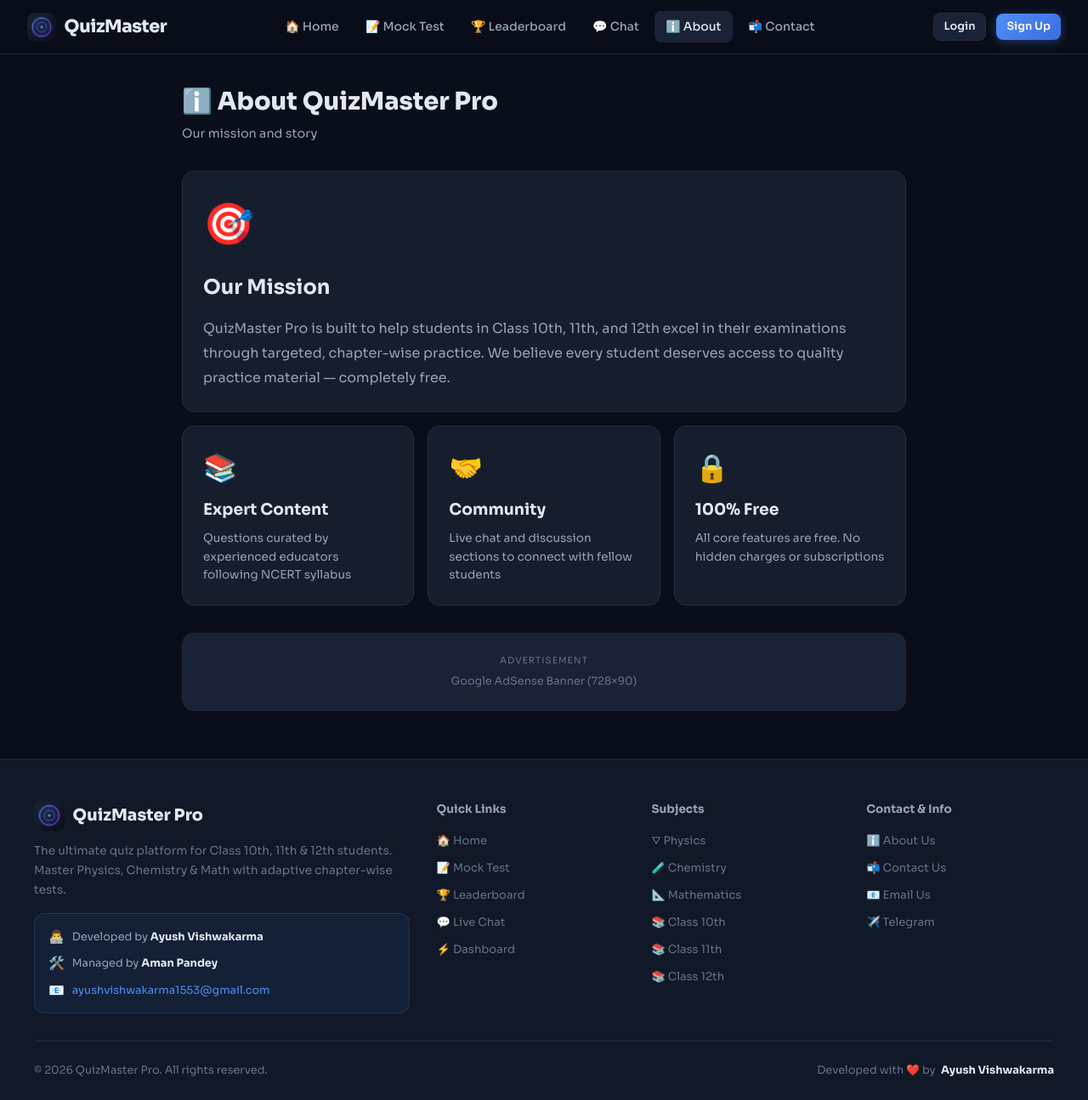
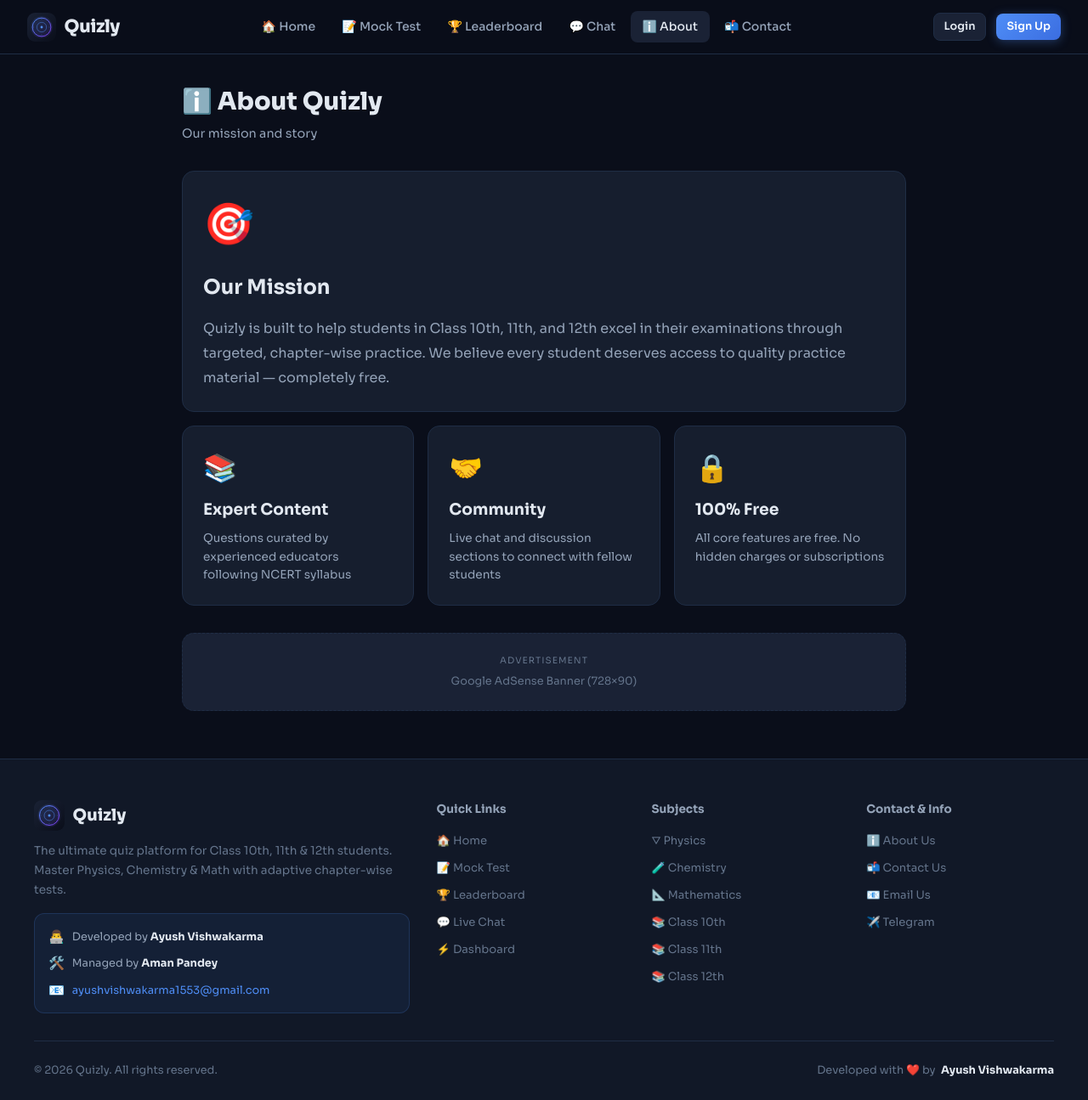
Before and after one commit to Anurag-max444/Test-Series, a Flask app: page /about in a window 1280 px wide. Shown: the whole page at 85% size. Run offline with Flask 3, Linux system fonts and the light colour scheme; some libraries are stand-ins or nearby versions.

Commit message:
v8 quizly

```diff
--- a/templates/about.html
+++ b/templates/about.html
@@ -1,11 +1,11 @@
 {% extends "base.html" %}
 {% block title %}About Us{% endblock %}
-{% block meta_desc %}Learn about QuizMaster Pro - the ultimate quiz platform for Indian students.{% endblock %}
+{% block meta_desc %}Learn about Quizly - the ultimate quiz platform for Indian students.{% endblock %}
 
 {% block content %}
 <div class="page-wrap" style="max-width:900px">
   <div class="page-header fade-in">
-    <h1>ℹ️ About QuizMaster Pro</h1>
+    <h1>ℹ️ About Quizly</h1>
     <p>Our mission and story</p>
   </div>
 
@@ -13,7 +13,7 @@
     <div style="font-size:3rem;margin-bottom:1rem">🎯</div>
     <h2 style="margin-bottom:1rem">Our Mission</h2>
     <p style="color:var(--text2);line-height:1.8">
-      QuizMaster Pro is built to help students in Class 10th, 11th, and 12th excel in their examinations through targeted, chapter-wise practice. We believe every student deserves access to quality practice material — completely free.
+      Quizly is built to help students in Class 10th, 11th, and 12th excel in their examinations through targeted, chapter-wise practice. We believe every student deserves access to quality practice material — completely free.
     </p>
   </div>
 
--- a/templates/base.html
+++ b/templates/base.html
@@ -5,7 +5,7 @@
   <meta name="viewport" content="width=device-width, initial-scale=1.0">
 
   <!-- ── SEO Meta Tags ──────────────────────────────────────────────── -->
-  <title>{% block title %}QuizMaster Pro{% endblock %} | QuizMaster Pro</title>
+  <title>{% block title %}Quizly{% endblock %} | Quizly</title>
   <meta name="description"    content="{% block meta_desc %}The ultimate quiz platform for Class 10th, 11th & 12th students. Chapter-wise tests in Physics, Chemistry and Math — free, fast, and mobile friendly.{% endblock %}">
   <meta name="keywords"       content="{% block meta_keys %}quiz, online test, class 10, class 11, class 12, physics, chemistry, math, NCERT, MCQ, leaderboard{% endblock %}">
   <meta name="author"         content="Ayush Vishwakarma">
@@ -17,23 +17,23 @@
 
   <!-- Open Graph -->
   <meta property="og:type"        content="website">
-  <meta property="og:title"       content="{% block og_title %}QuizMaster Pro — Smart Quiz Platform{% endblock %}">
+  <meta property="og:title"       content="{% block og_title %}Quizly — Smart Quiz Platform{% endblock %}">
   <meta property="og:description" content="{% block og_desc %}Chapter-wise MCQ tests for Class 10-12 in Physics, Chemistry & Math. Free, timed, ranked.{% endblock %}">
   <meta property="og:url"         content="{{ request.url }}">
-  <meta property="og:site_name"   content="QuizMaster Pro">
+  <meta property="og:site_name"   content="Quizly">
   <meta property="og:image"       content="{{ request.host_url }}static/icons/icon-512x512.svg">
 
   <!-- Twitter Card -->
   <meta name="twitter:card"        content="summary">
-  <meta name="twitter:title"       content="QuizMaster Pro">
+  <meta name="twitter:title"       content="Quizly">
   <meta name="twitter:description" content="Smart online quiz platform for Class 10-12 students.">
 
   <!-- ── NEW: PWA meta tags ───────────────────────────────────────────── -->
   <meta name="mobile-web-app-capable"       content="yes">
   <meta name="apple-mobile-web-app-capable" content="yes">
   <meta name="apple-mobile-web-app-status-bar-style" content="black-translucent">
-  <meta name="apple-mobile-web-app-title"   content="QuizMaster">
-  <meta name="application-name"             content="QuizMaster Pro">
+  <meta name="apple-mobile-web-app-title"   content="Quizly">
+  <meta name="application-name"             content="Quizly">
   <meta name="theme-color"                  content="#4f8ef7">
   <meta name="msapplication-TileColor"      content="#0a0e1a">
 
@@ -81,9 +81,9 @@
   <a href="/" class="navbar-brand">
     <!-- NEW: SVG logo instead of emoji -->
     <div class="logo-svg-wrap">
-      <img src="/static/icons/icon-72x72.svg" alt="QuizMaster logo" width="34" height="34">
+      <img src="/static/icons/icon-72x72.svg" alt="Quizly logo" width="34" height="34">
     </div>
-    QuizMaster
+    Quizly
   </a>
   <ul class="nav-links">
     <li><a href="/">&#x1F3E0; Home</a></li>
@@ -160,7 +160,7 @@
         <div class="logo-svg-wrap" style="width:36px;height:36px">
           <img src="/static/icons/icon-72x72.svg" alt="logo" width="36" height="36">
         </div>
-        <h3 style="margin:0">QuizMaster Pro</h3>
+        <h3 style="margin:0">Quizly</h3>
       </div>
       <p>The ultimate quiz platform for Class 10th, 11th &amp; 12th students. Master Physics, Chemistry &amp; Math with adaptive chapter-wise tests.</p>
       <div class="footer-dev-card">
@@ -210,7 +210,7 @@
     </div>
   </div>
   <div class="footer-bottom">
-    <span>&copy; 2026 QuizMaster Pro. All rights reserved.</span>
+    <span>&copy; 2026 Quizly. All rights reserved.</span>
     <span style="display:flex;align-items:center;gap:.4rem">
       Developed with &#x2764;&#xFE0F; by <strong style="color:var(--text)">Ayush Vishwakarma</strong>
     </span>
--- a/templates/contact.html
+++ b/templates/contact.html
@@ -1,6 +1,6 @@
 {% extends "base.html" %}
 {% block title %}Contact Us{% endblock %}
-{% block meta_desc %}Contact QuizMaster Pro — reach out via email or Telegram. Developed and managed by Ayush Vishwakarma.{% endblock %}
+{% block meta_desc %}Contact Quizly — reach out via email or Telegram. Developed and managed by Ayush Vishwakarma.{% endblock %}
 
 {% block content %}
 <div class="page-wrap" style="max-width:860px">
--- a/templates/index.html
+++ b/templates/index.html
@@ -7,7 +7,7 @@
   <div class="hero-grid"></div>
   <div class="hero-content">
     <div class="hero-badge">🎯 India's Smartest Quiz Platform</div>
-    <h1>Master Your Exams with<br>QuizMaster Pro</h1>
+    <h1>Master Your Exams with<br>Quizly</h1>
     <p>Chapter-wise tests for Class 10th, 11th & 12th. Physics, Chemistry, Math — all in one place. Track progress, compete on leaderboard!</p>
     <div class="hero-buttons">
       {% if session.user_id %}
@@ -86,7 +86,7 @@
 {% if not session.user_id %}
 <section class="section" style="text-align:center;background:var(--bg2);border-top:1px solid var(--border);border-bottom:1px solid var(--border)">
   <h2 class="section-title">Ready to ace your exams?</h2>
-  <p class="text-muted mb-2">Join thousands of students already using QuizMaster Pro</p>
+  <p class="text-muted mb-2">Join thousands of students already using Quizly</p>
   <a href="/register" class="btn btn-primary btn-lg">Start for Free →</a>
 </section>
 {% endif %}
--- a/templates/leaderboard.html
+++ b/templates/leaderboard.html
@@ -1,6 +1,6 @@
 {% extends "base.html" %}
 {% block title %}Leaderboard{% endblock %}
-{% block meta_desc %}Top Mock Test performers — QuizMaster Pro leaderboard{% endblock %}
+{% block meta_desc %}Top Mock Test performers — Quizly leaderboard{% endblock %}
 
 {% block content %}
 <div class="page-wrap">
--- a/templates/login.html
+++ b/templates/login.html
@@ -6,7 +6,7 @@
   <div class="auth-card fade-in">
     <div style="font-size:2.5rem;margin-bottom:1rem">🔑</div>
     <h1>Welcome Back</h1>
-    <p class="sub">Login to your QuizMaster account</p>
+    <p class="sub">Login to your Quizly account</p>
     <form method="POST" action="/login">
       <div class="form-group">
         <label>Email Address</label>
--- a/templates/offline.html
+++ b/templates/offline.html
@@ -3,7 +3,7 @@
 <head>
   <meta charset="UTF-8">
   <meta name="viewport" content="width=device-width, initial-scale=1.0">
-  <title>Offline — QuizMaster Pro</title>
+  <title>Offline — Quizly</title>
   <link rel="icon" href="/static/icons/favicon.svg" type="image/svg+xml">
   <style>
     :root {
--- a/templates/register.html
+++ b/templates/register.html
@@ -6,7 +6,7 @@
   <div class="auth-card fade-in">
     <div style="font-size:2.5rem;margin-bottom:1rem">✨</div>
     <h1>Create Account</h1>
-    <p class="sub">Join QuizMaster Pro for free</p>
+    <p class="sub">Join Quizly for free</p>
     <form method="POST" action="/register">
       <div class="form-group">
         <label>Full Name</label>
```
